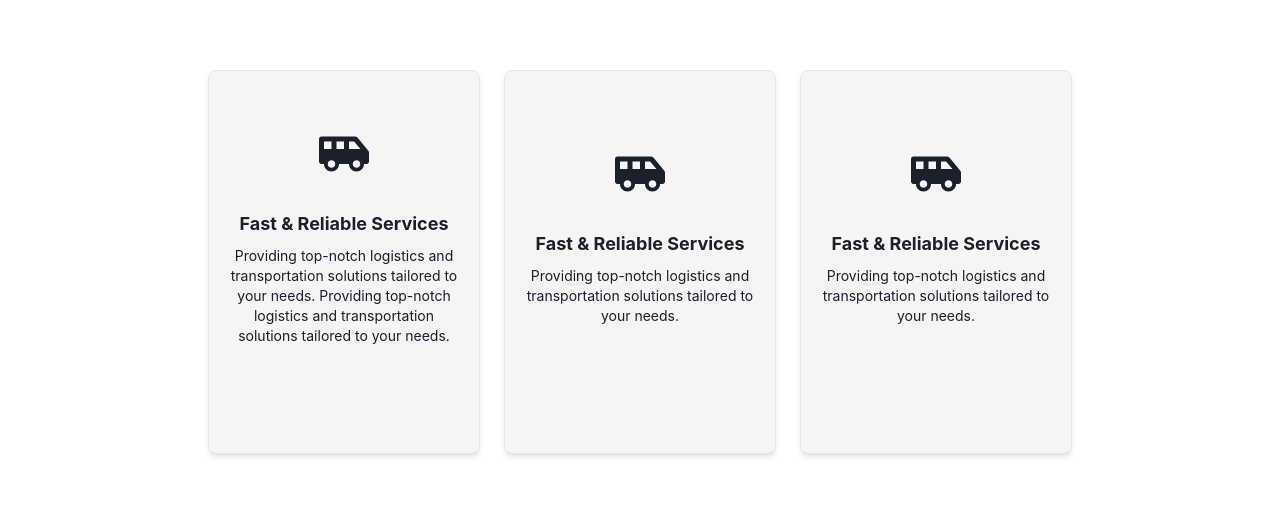
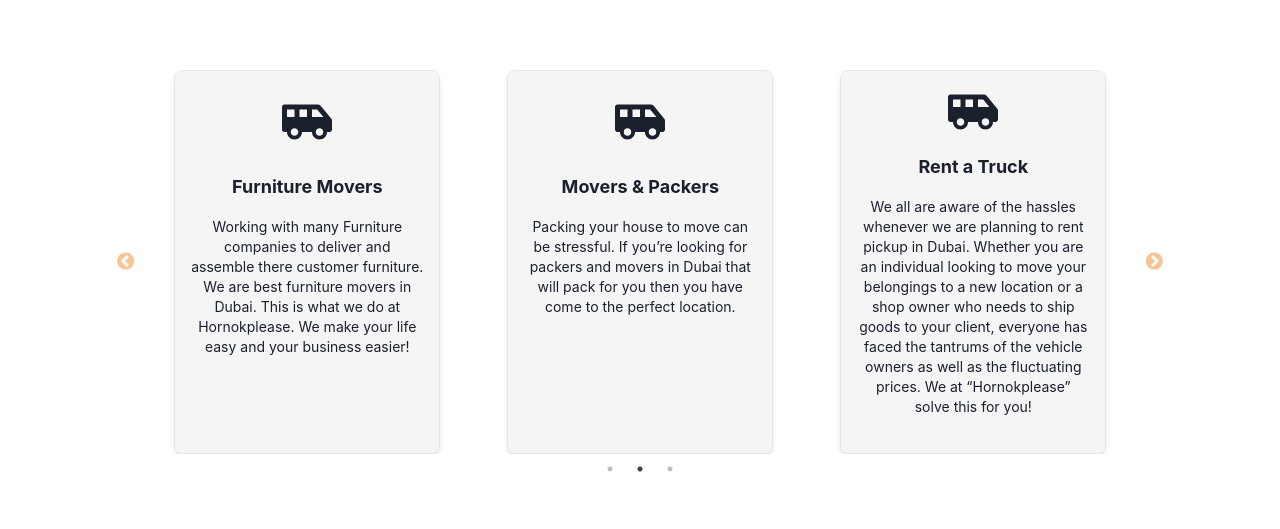
Before and after one commit to Pannakbhushana/project-workspace, a React (Create React App) app in the folder my-app/: page / in a window 1280 px wide. Shown: the part 957-1486 px from the top of the page. Built offline with nearby package versions, Linux system fonts and the light colour scheme.

Commit message:
know more page added

```diff
--- a/my-app/public/index.html
+++ b/my-app/public/index.html
@@ -2,14 +2,14 @@
 <html lang="en">
   <head>
     <meta charset="utf-8" />
-    <!-- <link rel="icon" href="" /> -->
+    <link rel="icon" href="./hornokplease.png" />
     <meta name="viewport" content="width=device-width, initial-scale=1" />
     <meta name="theme-color" content="#000000" />
     <meta
       name="description"
       content="Web site created using create-react-app"
     />
-    <link rel="apple-touch-icon" href="%PUBLIC_URL%/logo192.png" />
+    <!-- <link rel="apple-touch-icon" href="%PUBLIC_URL%/logo192.png" /> -->
     <!--
       manifest.json provides metadata used when your web app is installed on a
       user's mobile device or desktop. See https://developers.google.com/web/fundamentals/web-app-manifest/
@@ -24,7 +24,7 @@
       work correctly both with client-side routing and a non-root public URL.
       Learn how to configure a non-root public URL by running `npm run build`.
     -->
-    <title>my-app</title>
+    <title>Horn Ok Please</title>
   </head>
   <body>
     <noscript>You need to enable JavaScript to run this app.</noscript>
--- a/my-app/src/App.css
+++ b/my-app/src/App.css
@@ -1,6 +1,11 @@
 @tailwind base;
 @tailwind components;
 @tailwind utilities;
+
+.slick-prev:before,
+.slick-next:before {
+  color: #F5B170!important;
+}
 
 .App {
   text-align: center;
--- a/my-app/src/components/carousel/index.tsx
+++ b/my-app/src/components/carousel/index.tsx
@@ -33,20 +33,21 @@ export default function CaptionCarousel() {
 
     const cards = [
         {
+            title: 'Fast & Secure Moving Company',
+            text: "Welcome to Horn Ok Please",
+            image:'./transport.jpg',
+        },
+        {
             title: 'Full Service Moving Company',
             text: "Welcome to Horn Ok Please",
-            image: 'https://img.freepik.com/premium-photo/trucks-parked-lined-road-freight-industry-logistics-transport_917664-25776.jpg',
+            image: 'https://img.freepik.com/premium-photo/cargo-truck-sunny-day-ai-generated-image_53876-198274.jpg',
         },
         {
             title: 'Best Moving Company In The UAE!',
             text: "Welcome to Horn Ok Please",
-            image:'https://img.freepik.com/premium-photo/white-truck-highway-forest-landscape-business-transportation_1168123-9060.jpg',
+            image:'https://media.licdn.com/dms/image/v2/D4D12AQF4OFLwLnBIyQ/article-cover_image-shrink_720_1280/article-cover_image-shrink_720_1280/0/1730426035131?e=2147483647&v=beta&t=tkUcZKr-6WG-2ocuH6jJKoPuhgfIgS22r-K2pnutPZA',
         },
-        {
-            title: 'Fast & Secure Moving Company',
-            text: "Welcome to Horn Ok Please",
-            image:'./transport.jpg',
-        },
+
     ]
 
     return (
--- a/my-app/src/components/layouts/custom-card.tsx
+++ b/my-app/src/components/layouts/custom-card.tsx
@@ -1,15 +1,19 @@
 import React from "react";
+import { useNavigate } from "react-router-dom";
 
 interface CardProps {
   Logo: React.ElementType;
   title: string;
   description: string;
   backgroundImage: string;
+  path: string
 }
 
-const CustomCard: React.FC<CardProps> = ({ Logo, title, description, backgroundImage }) => {
+const CustomCard: React.FC<CardProps> = ({ Logo, title, description, backgroundImage, path }) => {
+  const navigate = useNavigate();
+
   return (
-    <div className="relative w-full max-w-sm h-96 border rounded-lg overflow-hidden shadow-md group bg-neutral-100">
+    <div className="relative w-[80%] ml-[10%] h-96 border rounded-lg overflow-hidden shadow-md group bg-neutral-100">
       {/* Background image with red overlay (visible only on hover) */}
       <div
         className="absolute inset-0 bg-cover bg-center bg-no-repeat opacity-0 group-hover:opacity-100 transition-opacity duration-300"
@@ -20,24 +24,29 @@ const CustomCard: React.FC<CardProps> = ({ Logo, title, description, backgroundI
       ></div>
 
       {/* Card content */}
-      <div className="relative z-10 flex flex-col items-center justify-center h-full p-4">
+      <div className="relative z-10 flex flex-col items-center justify-center h-full p-4 gap-4">
         {/* Logo */}
         <div className="w-20 h-20 flex items-center justify-center group-hover:text-white">
           <Logo size={50} />
         </div>
 
         {/* Title */}
-        <h3 className="mt-4 text-lg font-bold text-center text-gray-800 group-hover:text-white transition-colors duration-300">
+        <h3 className="text-lg font-bold text-center text-gray-800 group-hover:text-white transition-colors duration-300">
           {title}
         </h3>
 
-        {/* Description (hidden on hover) */}
-        <p className="mt-2 text-sm text-gray-600 text-center group-hover:opacity-0 group-hover:invisible transition-all duration-300">
-          {description}
-        </p>
+        {/* Description */}
+        <div className="h-40">
+          <p className="text-sm text-gray-600 text-center group-hover:opacity-0 group-hover:invisible transition-all duration-300">
+            {description}
+          </p>
+        </div>
 
         {/* Learn More Button */}
-        <button className="opacity-0 group-hover:opacity-100 mt-6 bg-white font-bold py-2 px-4 rounded-md shadow-lg hover:bg-red-500 transition-colors duration-300 group-hover:bg-white">
+        <button
+          onClick={() => navigate(path)}
+          className="opacity-0 group-hover:opacity-100 mt-6 bg-white font-bold py-2 px-4 rounded-md shadow-lg hover:bg-red-500 transition-colors duration-300 group-hover:bg-white"
+        >
           Learn More
         </button>
       </div>
@@ -45,4 +54,5 @@ const CustomCard: React.FC<CardProps> = ({ Logo, title, description, backgroundI
   );
 };
 
+
 export default CustomCard;
--- a/my-app/src/components/layouts/hero-card.tsx
+++ b/my-app/src/components/layouts/hero-card.tsx
@@ -8,8 +8,8 @@ interface DropdownProps extends PropsWithChildren {
 const HeroCard: React.FC<DropdownProps> = ({ children, styles }) => {
   const reactTYpedContent = [
     "Full Service Moving Company",
-    "Best Moving Company In The UAE!",
-    "Fast & Secure Moving Company"
+    "Best Moving Company In The UAE !",
+    "Fast and Secure Moving Company",
   ]
 
   return (
--- a/my-app/src/components/navbar/index.tsx
+++ b/my-app/src/components/navbar/index.tsx
@@ -15,7 +15,7 @@ const Navbar: React.FC = () => {
   const [showHamburgerDropdown, setShowHamburgerDropdown] = useState(false);
   const [lastScrollY, setLastScrollY] = useState(0);
   const navigate = useNavigate();
-  const activeStyle = "text-meta-orange underline underline-offset-4";
+  const activeStyle = "text-meta-orange underline";
   const inactiveStyle = "";
 
   const handleScroll = () => {
@@ -45,7 +45,7 @@ const Navbar: React.FC = () => {
     ${showNav ? 'translate-y-0' : '-translate-y-full'} h-[80px] md:h-[100px] flex justify-between items-center text-meta-blue`}>
 
       {/* Large Screen */}
-      <div className='hidden lg:grid place-content-center w-[20%] h-full text-xl font-bold hover:underline underline-offset-8
+      <div className='hidden lg:grid place-content-center w-[20%] h-full text-xl font-bold
                       cursor-pointer bg-white'>
         <img src="./hornokplease.png" alt="" onClick={() => handleNavigate('/')} />
       </div>
--- /dev/null
+++ b/my-app/src/components/slider/index.tsx
@@ -0,0 +1,51 @@
+import React, { PropsWithChildren } from "react";
+import Slider from "react-slick";
+import "slick-carousel/slick/slick.css";
+import "slick-carousel/slick/slick-theme.css";
+
+const CustomeSlider:React.FC<PropsWithChildren> = ({ children }) => {
+    var settings = {
+        dots: true,
+        autoplay: true,
+        autoplaySpeed: 5000,
+        infinite: true,
+        speed: 500,
+        slidesToShow: 3,
+        slidesToScroll: 1,
+        initialSlide: 0,
+        responsive: [
+          {
+            breakpoint: 1024,
+            settings: {
+              slidesToShow: 2,
+              slidesToScroll: 1,
+              infinite: true,
+            }
+          },
+          {
+            breakpoint: 641,
+            settings: {
+              slidesToShow: 1,
+              slidesToScroll: 1,
+              initialSlide: 1
+            }
+          },
+          {
+            breakpoint: 480,
+            settings: {
+              slidesToShow: 1,
+              slidesToScroll: 1
+            }
+          }
+        ]
+      };
+  return (
+    <div className="slider-container">
+      <Slider {...settings}>
+       { children }
+      </Slider>
+    </div>
+  );
+}
+
+export default CustomeSlider;
--- a/my-app/src/page/home-page/our-services.tsx
+++ b/my-app/src/page/home-page/our-services.tsx
@@ -2,37 +2,43 @@ import React from "react";
 import CustomCard from "../../components/layouts/custom-card";
 import { FaShuttleVan } from "react-icons/fa";
 import { CustomUnderline } from "../../components/layouts/custom-underline";
+import CustomeSlider from "../../components/slider";
 
 const OurServices: React.FC = () => {
-    return <div className="lg:w-[70%] lg:ml-[15%] mt-17 px-4">
+    return <div className="mt-17 px-4">
         <CustomUnderline styles="w-full bg-meta-orange">
         <p className="text-3xl md:text-5xl font-[1000] text-meta-orange mt-2 text-center">Our Services</p>
         </CustomUnderline>
-        <div className="grid grid-cols-1 gap-6 sm:grid-cols-2 lg:grid-cols-3 mt-20 justify-items-center">
+        <div className="mt-20 lg:w-[80%] lg:ml-[10%]">
+            <CustomeSlider>
             <CustomCard
                 Logo={FaShuttleVan}
-                title="Fast & Reliable Services"
-                description="Providing top-notch logistics and transportation solutions tailored to your needs. Providing top-notch logistics and transportation solutions tailored to your needs."
+                path = {"/know-more"}
+                title="Rent a Truck"
+                description="We all are aware of the hassles whenever we are planning to rent pickup in Dubai. Whether you are an individual looking to move your belongings to a new location or a shop owner who needs to ship goods to your client, everyone has faced the tantrums of the vehicle owners as well as the fluctuating prices. We at “Hornokplease” solve this for you!"
                 backgroundImage={
                     "https://images.pexels.com/photos/2199293/pexels-photo-2199293.jpeg"
                 }
             />
             <CustomCard
                 Logo={FaShuttleVan}
-                title="Fast & Reliable Services"
-                description="Providing top-notch logistics and transportation solutions tailored to your needs."
+                path = {"/know-more"}
+                title="Furniture Movers"
+                description="Working with many Furniture companies to deliver and assemble there customer furniture. We are best furniture movers in Dubai. This is what we do at Hornokplease. We make your life easy and your business easier!"
                 backgroundImage={
                     "https://images.pexels.com/photos/2199293/pexels-photo-2199293.jpeg"
                 }
             />
             <CustomCard
                 Logo={FaShuttleVan}
-                title="Fast & Reliable Services"
-                description="Providing top-notch logistics and transportation solutions tailored to your needs."
+                path = {"/know-more"}
+                title="Movers & Packers"
+                description="Packing your house to move can be stressful. If you’re looking for packers and movers in Dubai that will pack for you then you have come to the perfect location."
                 backgroundImage={
                     "https://images.pexels.com/photos/2199293/pexels-photo-2199293.jpeg"
                 }
             />
+            </CustomeSlider>
         </div>
     </div>
 }
--- /dev/null
+++ b/my-app/src/page/know-more/index.tsx
@@ -0,0 +1,31 @@
+import React from "react";
+
+const KnowMore: React.FC = () => {
+    return <div className="py-[100px]">
+        <div className="h-full lg:flex">
+            <div className="lg:w-1/2">
+                <img src="https://hornokplease.ae/img/services/rent-a-truck.jpg" alt="" />
+            </div>
+            <div className="lg:w-1/2 pt-20 text-start px-5 md:px-10">
+                <p className="text-2xl font-[800] underline underline-offset-8">Rent a Truck</p>
+                <p className="leading-7 mt-5">
+                We all are aware of the hassles whenever we are planning to rent pickup in Dubai. Whether you are an individual looking to move your belongings to a new location or a shop owner who needs to ship goods to your client, everyone has faced the tantrums of the vehicle owners as well as the fluctuating prices. We at “Hornokplease” solve this for you!
+                <br />
+                <br />
+                Say you are in a shop looking at the things you bought that you need to get transported to your house or you are the owner of a shop who needs to get the goods delivered to the customer within a stipulated period of time. To get the task done, you will call multiple pickup rental services or you go to the nearby pickup stand to find a 1ton pickup/3 ton pickup or the truck to hire. Then the main part will come “negotiation” — drivers asking for unfairly high prices, unnecessary delays, trust issues with drivers and more other problems— making your experience an irritating one.
+                <br />
+                <br />
+                Let’s assume you have an app on your smartphone. You open it and select the pickup you want and immediately you receive the estimated time of delivery along with an estimated cost structure. The name and number of the driver come up on your screen along with the option of tracking the vehicle in transit. Hire how many helpers you want.
+                <br />
+                <br />
+                Everything is sorted and at one place as the driver arrives on time, the condition of the vehicle is excellent, get helper, assembler, carpenter and you have a wide smile on your face. Hurray!
+                <br />
+                <br />
+                This is what we do at Hornokplease. We make your life easy and your business easier!
+                </p>
+            </div>
+        </div>
+    </div>
+}
+
+export { KnowMore }
--- a/my-app/src/page/services/iindex.tsx
+++ b/my-app/src/page/services/iindex.tsx
@@ -23,6 +23,7 @@ const Services: React.FC = () => {
             <div className="grid grid-cols-1 gap-20 sm:grid-cols-2 lg:grid-cols-3 mt-20 justify-items-center">
                 <CustomCard
                     Logo={FaShuttleVan}
+                    path = {"/know-more"}
                     title="Fast & Reliable Services"
                     description="Providing top-notch logistics and transportation solutions tailored to your needs. Providing top-notch logistics and transportation solutions tailored to your needs."
                     backgroundImage={
@@ -31,6 +32,7 @@ const Services: React.FC = () => {
                 />
                 <CustomCard
                     Logo={FaShuttleVan}
+                    path = {"/know-more"}
                     title="Fast & Reliable Services"
                     description="Providing top-notch logistics and transportation solutions tailored to your needs."
                     backgroundImage={
@@ -39,6 +41,7 @@ const Services: React.FC = () => {
                 />
                 <CustomCard
                     Logo={FaShuttleVan}
+                    path = {"/know-more"}
                     title="Fast & Reliable Services"
                     description="Providing top-notch logistics and transportation solutions tailored to your needs."
                     backgroundImage={
--- a/my-app/src/routers/index.tsx
+++ b/my-app/src/routers/index.tsx
@@ -6,6 +6,7 @@ import ContactUs from "../page/contact-us";
 import Services from "../page/services/iindex";
 import WhyUs from "../page/why-us";
 import ScrollToTop from "./scroll-to-top";
+import { KnowMore } from "../page/know-more";
 
 const AllRoutes = ()=> {
     return <ScrollToTop>
@@ -14,6 +15,7 @@ const AllRoutes = ()=> {
                 <Route path="/about-us" element={<AboutUs/>} />
                 <Route path="/contact" element={<ContactUs/>} />
                 <Route path="/services" element={<Services/>} />
+                <Route path="/know-more" element={<KnowMore/>} />
                 <Route path="/why-us" element={<WhyUs/>} />
             </Routes>
     </ScrollToTop>
```
